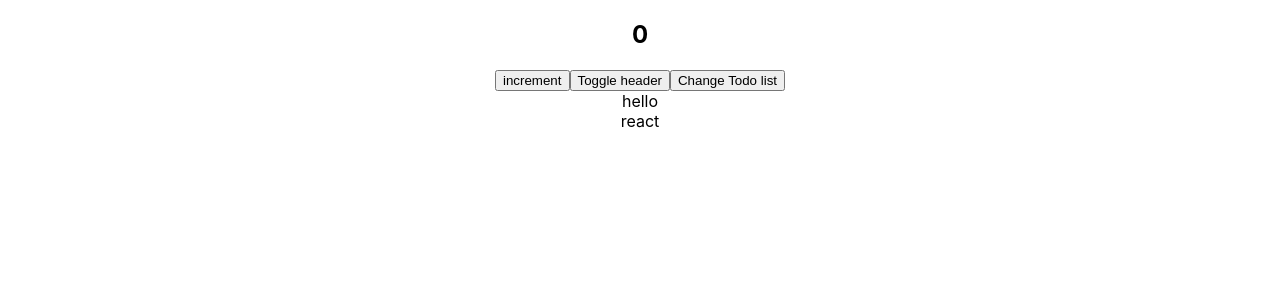
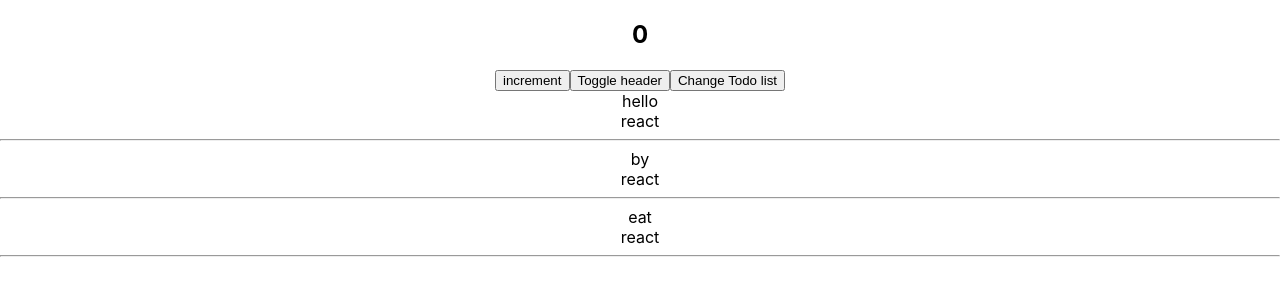
Before and after one commit to VartanovMaks/lection, a React (Create React App) app: page / in a window 1280 px wide. Shown: the top 300 px of the page. Built offline with nearby package versions, Linux system fonts and the light colour scheme.

Commit message:
Окончательный вариант с ключами списка

```diff
--- a/src/App.js
+++ b/src/App.js
@@ -42,9 +42,15 @@ const Header= ({counter}) => {
 //   }
 // }
 
-
-
-
+const TodoItem =({todo}) => (
+  <div>
+    {todo.title}
+    <br />
+    {todo.content}
+    <br />
+    <hr />
+  </div>
+)
 
 function App() {
 
@@ -55,7 +61,10 @@ function App() {
   const [state,setState] = useState({
     counter:0,
     isHeaderVisible:true,
-    todos:['hello', 'react']
+    todos:[
+        {id:1, title:'hello', content:'react'},
+        {id:2, title:'by', content:'react'},
+        {id:3, title:'eat', content:'react'}]
   })
 
   const clickHandler = ()=>{
@@ -74,7 +83,7 @@ function App() {
 
   const channgeSmthInTodos = ()=>{
     const newArr = [...state.todos];
-    newArr[0] = Math.random();
+    newArr[0].title = Math.random();
     setState({
       ...state,
       todos:newArr
@@ -88,8 +97,22 @@ function App() {
         <button onClick={clickHandler}> increment</button>
         <button onClick={toggleHeader}> Toggle header </button>
         <button onClick={channgeSmthInTodos}> Change Todo list </button>
-        <div>{state.todos[0]}</div>
-        <div>{state.todos[1]}</div>
+
+        {state.todos
+          .map(todo=> <TodoItem key={todo.id} todo={todo}/>)
+
+        }
+
+        {/* <div>
+          {state.todos[0].title}
+          <br />
+          {state.todos[0].content}
+        </div>
+        <div>
+          {state.todos[1].title}
+          <br />
+          {state.todos[1].content}
+        </div> */}
     </div>
   );
 }
```
